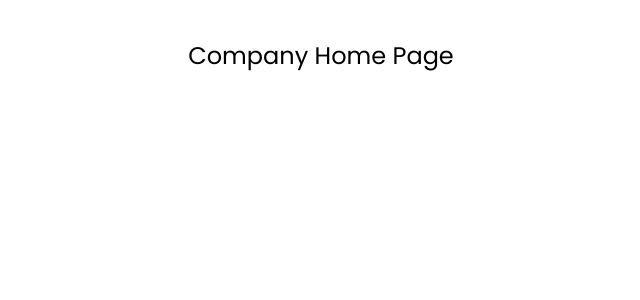
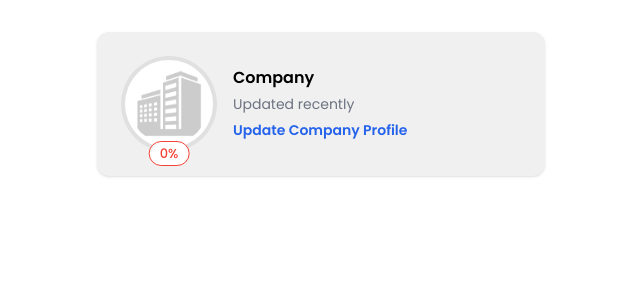
Before and after one commit to SubhodeepRoy17/job-portal-client, a React (Vite) app: page /company-home in a window 1280 px wide. Shown: the top 300 px of the page, without its empty margins (319-959 px from the left). Built offline with nearby package versions, Linux system fonts and the light colour scheme; no server answers.

Commit message:
company page

```diff
--- a/src/pages/company_homepage.jsx
+++ b/src/pages/company_homepage.jsx
@@ -1,5 +1,180 @@
+import React, { useState, useEffect } from "react";
+import { Link } from "react-router-dom";
+import { useUserContext } from "../context/UserContext";
+import dayjs from "dayjs";
+import relativeTime from "dayjs/plugin/relativeTime";
+import { Avatar, Card, CardContent, Typography, Button, Box } from "@mui/material";
+import companyPlaceholder from "../assets/media/company-placeholder.png";
+import axios from "axios";
+import styled from "styled-components";
+import calculateCompanyProfileCompletion from "../utils/companyProfileCompletion";
+
+dayjs.extend(relativeTime);
+
 const CompanyHomePage = () => {
-    return <h1 className="text-center text-2xl mt-10">Company Home Page</h1>;
+  const { user } = useUserContext();
+  const [profileCompletion, setProfileCompletion] = useState(0);
+  const [lastUpdated, setLastUpdated] = useState("");
+  const [profileData, setProfileData] = useState({
+    about_us: "",
+    company_logo: "",
+    banner_logo: "",
+    organization_type: "",
+    industry_types: "",
+    team_size: "",
+    official_careers_link: "",
+    company_vision: "",
+    social_links: {},
+    map_location: ""
+  });
+
+  const getProgressColor = (value) => {
+    if (value <= 10) return '#f44336';
+    if (value <= 60) return '#ff9800';
+    return '#4caf50';
+  };
+
+  useEffect(() => {
+    const fetchCompanyData = async () => {
+      try {
+        if (!user) return;
+
+        const response = await axios.get(
+          "https://job-portal-server-six-eosin.vercel.app/api/company-profile",
+          { withCredentials: true }
+        );
+
+        setProfileData(response.data || {});
+
+        if (response.data?.updated_at) {
+          setLastUpdated(dayjs(response.data.updated_at).fromNow());
+        }
+      } catch (error) {
+        console.error("Error fetching company profile:", error);
+      }
+    };
+
+    fetchCompanyData();
+  }, [user]);
+
+  useEffect(() => {
+    if (!user) return;
+    const completion = calculateCompanyProfileCompletion(profileData);
+    setProfileCompletion(completion);
+  }, [user, profileData]);
+
+  const progressColor = getProgressColor(profileCompletion);
+
+  return (
+    <Wrapper progressColor={progressColor} profileCompletion={profileCompletion}>
+        <div className="container mx-auto px-4 py-8">
+            <div className="max-w-md mx-auto">
+                <div className="bg-white shadow rounded-xl p-6">
+                    <div className="flex items-center gap-4">
+                      <div className="circle-container">
+                        <div className="circle">
+                          <div className="inner-circle">
+                            {profileData?.company_logo ? (
+                              <img
+                                src={profileData.company_logo}
+                                alt="Company Logo"
+                                className="profile-img"
+                              />
+                            ) : (
+                              <img
+                                src={companyPlaceholder}
+                                alt="Company Placeholder"
+                                className="profile-img"
+                              />
+                            )}
+                          </div>
+                        </div>
+                        <div className="percentage-label">{profileCompletion}%</div>
+                      </div>
+
+                      <div className="flex-1">
+                        <h2 className="text-base font-semibold mb-1">{user?.full_name || "Company"}</h2>
+                        <p className="text-sm text-gray-500 mb-1">
+                          Updated {lastUpdated || "recently"}
+                        </p>
+                        <Link
+                          to="/dashboard/edit-company-profile"
+                          className="text-blue-600 font-semibold text-sm hover:text-blue-600"
+                        >
+                          Update Company Profile
+                        </Link>
+                      </div>
+                    </div>
+                </div>
+            </div>
+        </div>
+    </Wrapper>
+  );
 };
 
+const Wrapper = styled.div`
+  font-family: 'Poppins', sans-serif;
+
+  .circle-container {
+    position: relative;
+    width: 96px;
+    height: 96px;
+    flex-shrink: 0;
+  }
+
+  .circle {
+    width: 100%;
+    height: 100%;
+    border-radius: 50%;
+    background: conic-gradient(
+      ${({ progressColor, profileCompletion }) =>
+        `${progressColor} ${profileCompletion * 3.6}deg, #e0e0e0 ${profileCompletion * 3.6}deg`}
+    );
+    display: flex;
+    align-items: center;
+    justify-content: center;
+  }
+
+  .inner-circle {
+    background: #fff;
+    width: 88px;
+    height: 88px;
+    border-radius: 50%;
+    display: flex;
+    align-items: center;
+    justify-content: center;
+  }
+
+  .profile-img,
+  .avatar-placeholder {
+    width: 80px;
+    height: 80px;
+    border-radius: 50%;
+    object-fit: cover;
+    display: flex;
+    align-items: center;
+    justify-content: center;
+    color: #777;
+    background-color: #f0f0f0;
+    font-weight: 500;
+    font-size: 16px;
+    flex-direction: column;
+    text-align: center;
+  }
+
+  .percentage-label {
+    position: absolute;
+    bottom: -14px;
+    left: 50%;
+    transform: translateX(-50%);
+    background-color: white;
+    padding: 2px 10px;
+    border-radius: 20px;
+    border: 1px solid ${({ progressColor }) => progressColor};
+    font-size: 13px;
+    font-weight: 500;
+    color: ${({ progressColor }) => progressColor};
+  }
+`;
+
 export default CompanyHomePage;
--- /dev/null
+++ b/src/utils/companyProfileCompletion.js
@@ -0,0 +1,28 @@
+export default function calculateCompanyProfileCompletion(profileData) {
+  if (!profileData) return 0;
+
+  const fields = [
+    'about_us',
+    'company_logo',
+    'organization_type',
+    'industry_types',
+    'team_size',
+    'company_vision',
+    'social_links'
+  ];
+
+  let completedFields = 0;
+
+  fields.forEach(field => {
+    if (field === 'social_links') {
+      // Check if at least one social link exists
+      if (profileData[field] && Object.values(profileData[field]).some(val => val)) {
+        completedFields++;
+      }
+    } else if (profileData[field]) {
+      completedFields++;
+    }
+  });
+
+  return Math.round((completedFields / fields.length) * 100);
+}
```
Also changed, not shown: src/assets/media/company-placeholder.png (added).
